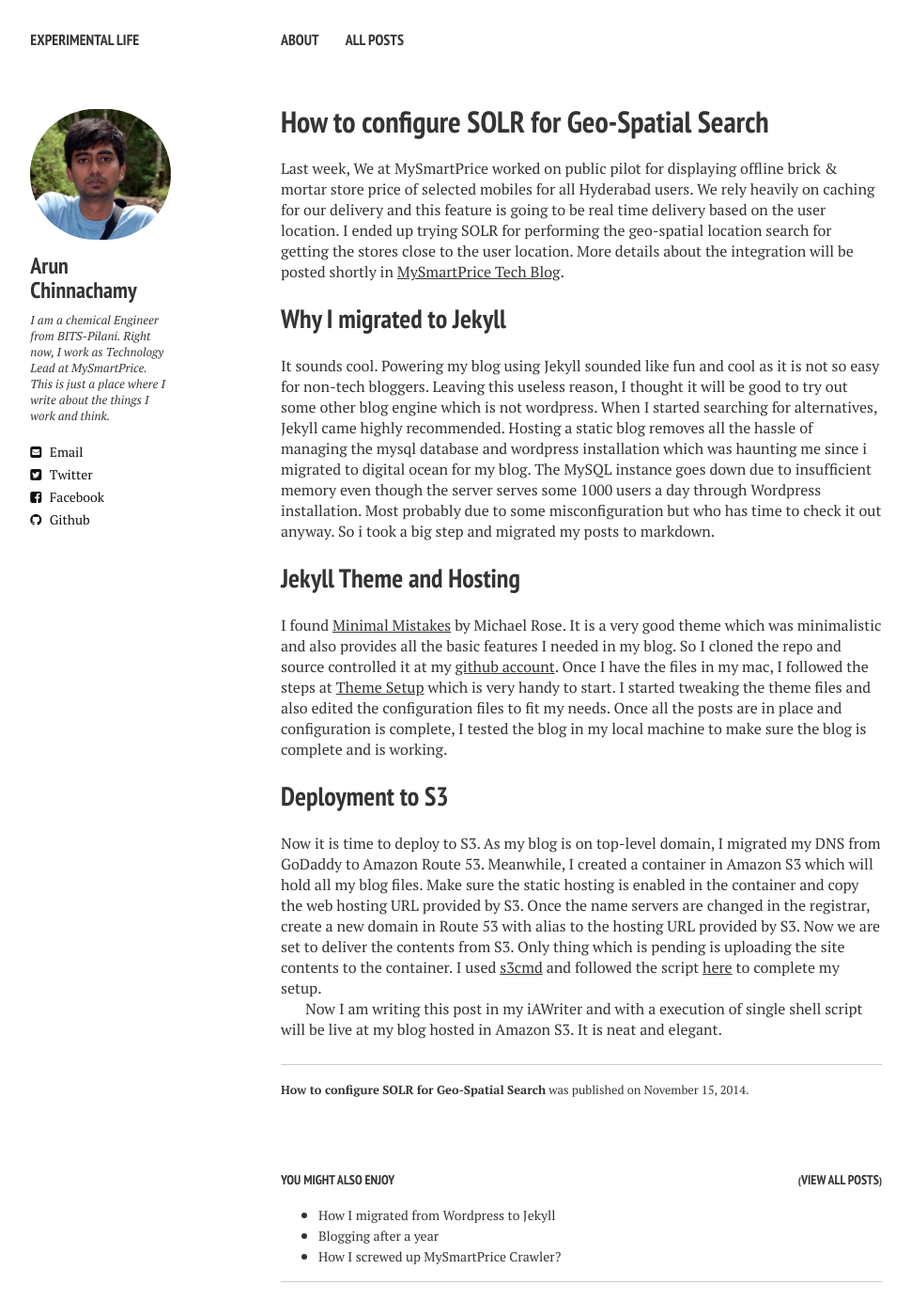
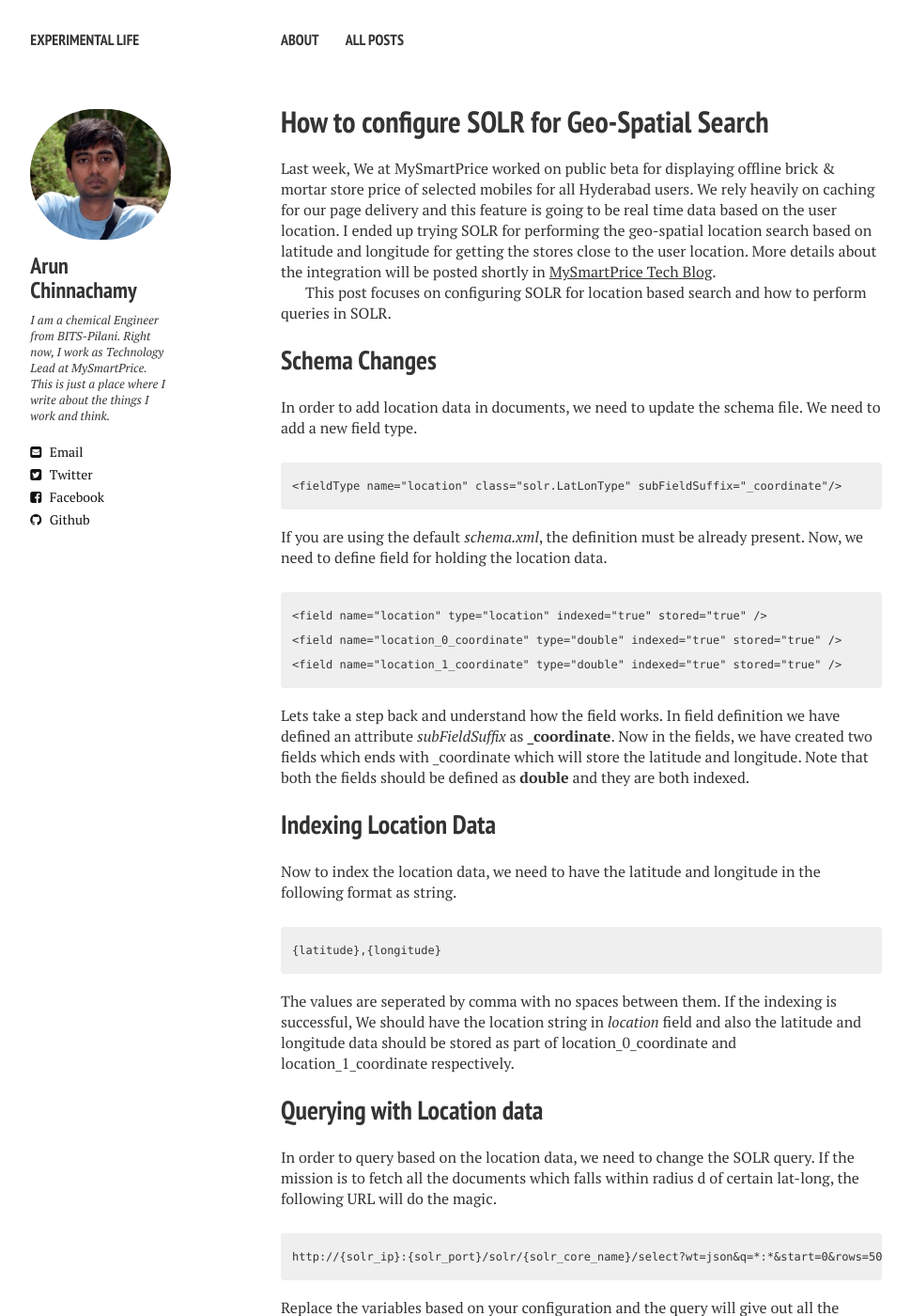
Before and after one commit to arunchinnachamy/arunchinnachamy.com, a Jekyll site: the page built from _posts/2014-11-15-how-to-use-solr-geo-spatial-search.md, in a window 1280 px wide and 1400 px high. Shown: the whole window at 94% size, without its empty margins (21-991 px from the left). Built offline with Jekyll 4.4.1, drawn with Linux system fonts in a browser that asks for light colours; nearby versions of some CDN libraries; comment, search, counter and statistics services are not loaded; some of the changed text lies outside the part shown.

Commit message:
Publish - Solr Location search

```diff
--- a/_posts/2014-11-15-how-to-use-solr-geo-spatial-search.md
+++ b/_posts/2014-11-15-how-to-use-solr-geo-spatial-search.md
@@ -6,17 +6,57 @@ excerpts: This post explains how to configure SOLR for Geo-Spatial or Location S
 tags: [SOLR, Search]
 image:
   feature:
-date: 2014-11-15T13:27:50+05:30
+date: 2014-11-23T13:27:50+05:30
+comments: true
 ---
-Last week, We at MySmartPrice worked on public pilot for displaying offline brick & mortar store price of selected mobiles for all Hyderabad users. We rely heavily on caching for our delivery and this feature is going to be real time delivery based on the user location. I ended up trying SOLR for performing the geo-spatial location search for getting the stores close to the user location. More details about the integration will be posted shortly in [MySmartPrice Tech Blog](http://tech.mysmartprice.com).
+Last week, We at MySmartPrice worked on public beta for displaying offline brick & mortar store price of selected mobiles for all Hyderabad users. We rely heavily on caching for our page delivery and this feature is going to be real time data based on the user location. I ended up trying SOLR for performing the geo-spatial location search based on latitude and longitude for getting the stores close to the user location. More details about the integration will be posted shortly in [MySmartPrice Tech Blog](http://tech.mysmartprice.com).
 
-## Why I migrated to Jekyll
-It sounds cool. Powering my blog using Jekyll sounded like fun and cool as it is not so easy for non-tech bloggers. Leaving this useless reason, I thought it will be good to try out some other blog engine which is not wordpress. When I started searching for alternatives, Jekyll came highly recommended. Hosting a static blog removes all the hassle of managing the mysql database and wordpress installation which was haunting me since i migrated to digital ocean for my blog. The MySQL instance goes down due to insufficient memory even though the server serves some 1000 users a day through Wordpress installation. Most probably due to some misconfiguration but who has time to check it out anyway. So i took a big step and migrated my posts to markdown.
+This post focuses on configuring SOLR for location based search and how to perform queries in SOLR.
 
-## Jekyll Theme and Hosting
-I found [Minimal Mistakes](http://mmistakes.github.io/minimal-mistakes/) by Michael Rose. It is a very good theme which was minimalistic and also provides all the basic features I needed in my blog. So I cloned the repo and source controlled it at my [github account](https://github.com/arunchinnachamy/arunchinnachamy.com). Once I have the files in my mac, I followed the steps at [Theme Setup](http://mmistakes.github.io/minimal-mistakes/theme-setup/) which is very handy to start. I started tweaking the theme files and also edited the configuration files to fit my needs. Once all the posts are in place and configuration is complete, I tested the blog in my local machine to make sure the blog is complete and is working.
+## Schema Changes
+In order to add location data in documents, we need to update the schema file. We need to add a new field type.
 
-## Deployment to S3
-Now it is time to deploy to S3. As my blog is on top-level domain, I migrated my DNS from GoDaddy to Amazon Route 53. Meanwhile, I created a container in Amazon S3 which will hold all my blog files. Make sure the static hosting is enabled in the container and copy the web hosting URL provided by S3.  Once the name servers are changed in the registrar, create a new domain in Route 53 with alias to the hosting URL provided by S3. Now we are set to deliver the contents from S3. Only thing which is pending is uploading the site contents to the container. I used [s3cmd](http://s3tools.org/s3cmd) and followed the script [here](http://www.savjee.be/2013/02/howto-host-jekyll-blog-on-amazon-s3/) to complete my setup.
+    <fieldType name="location" class="solr.LatLonType" subFieldSuffix="_coordinate"/>
 
-Now I am writing this post in my iAWriter and with a execution of single shell script will be live at my blog hosted in Amazon S3. It is neat and elegant.
+If you are using the default _schema.xml_, the definition must be already present. Now, we need to define field for holding the location data.
+
+    <field name="location" type="location" indexed="true" stored="true" />
+    <field name="location_0_coordinate" type="double" indexed="true" stored="true" />
+    <field name="location_1_coordinate" type="double" indexed="true" stored="true" />
+
+Lets take a step back and understand how the field works. In field definition we have defined an attribute  _subFieldSuffix_ as **_coordinate**. Now in the fields, we have created two fields which ends with _coordinate which will store the latitude and longitude. Note that both the fields should be defined as **double** and they are both indexed.
+
+## Indexing Location Data
+
+Now to index the location data, we need to have the latitude and longitude in the following format as string.
+
+    {latitude},{longitude}
+
+The values are seperated by comma with no spaces between them. If the indexing is successful, We should have the location string in _location_ field and also the latitude and longitude data should be stored as part of location_0_coordinate and location_1_coordinate respectively.
+
+## Querying with Location data
+In order to query based on the location data, we need to change the SOLR query. If the mission is to fetch all the documents which falls within radius d of certain lat-long, the following URL will do the magic.
+
+    http://{solr_ip}:{solr_port}/solr/{solr_core_name}/select?wt=json&q=*:*&start=0&rows=50&fq={!geofilt pt=17.46,78.35 sfield=location d=50}
+
+Replace the variables based on your configuration and the query will give out all the documents with location falling within 50 Kilometers radius from the latitude longitude provided (17.46,78.35).
+
+## Advanced Location Queries
+The above query is very basic which most of the time do not meet our requirements. Now lets take a look at different scenarios and the changes required in the query.
+
+- **Case 1**: Distance between the query location and document location.
+    In many cases, we want SOLR to return the distance along with the document fields. For this purpose, SOLR provides [**distance function**](https://wiki.apache.org/solr/SpatialSearch#geodist_-_The_distance_function) `geodist`. To get the distance as part of the returned fields, use `fl` parameter like,<br/><br/> `fl=*,_dist_=geodist()` <br/><br/> which translates to, <br/><br/> `fl=*,_dist_:geodist(location,17.46,78.35)` <br/><br/> After adding _fl_ parameter to the previous SOLR query, we will be able to see a field called \_dist\_ which will show the distance.
+
+- **Case 2**: Documents Sorted based on Distance
+    By default, all the result documents are sorted based on the score but when performing location search, it makes sense to sort it based on the distance. We will use the same function _geodist_ for sorting. We will use the `sort` parameter.<br/><br/>`sort=geodist(location,17.460076979367578,78.35068197197522) asc` <br/><br/> or simply, <br/><br/> `sort=geodist() asc` <br/>
+
+So the final query which will get all the documents within 20 kilometer radius along with the distance and sorted by increasing distance will be,
+
+    http://{solr_ip}:{solr_port}/solr/{solr_core_name}/select?wt=json&q=*:*&start=0&rows=50&fq={!geofilt pt=17.46,78.35 sfield=location d=20}&fl=*,_dist_:geodist(location,17.46,78.35)&sort=geodist(location,17.46,78.35) asc
+
+## SOLR Location search using Solarium
+In case you are using Solarium for PHP to connect and execute queries, the following code snippet should help.
+
+<script src="https://gist.github.com/arunchinnachamy/35855f01f7b430ce696c.js"></script>
+
+In case you find something wrong or facing issues configuring SOLR for location search, Please comment below.
```
